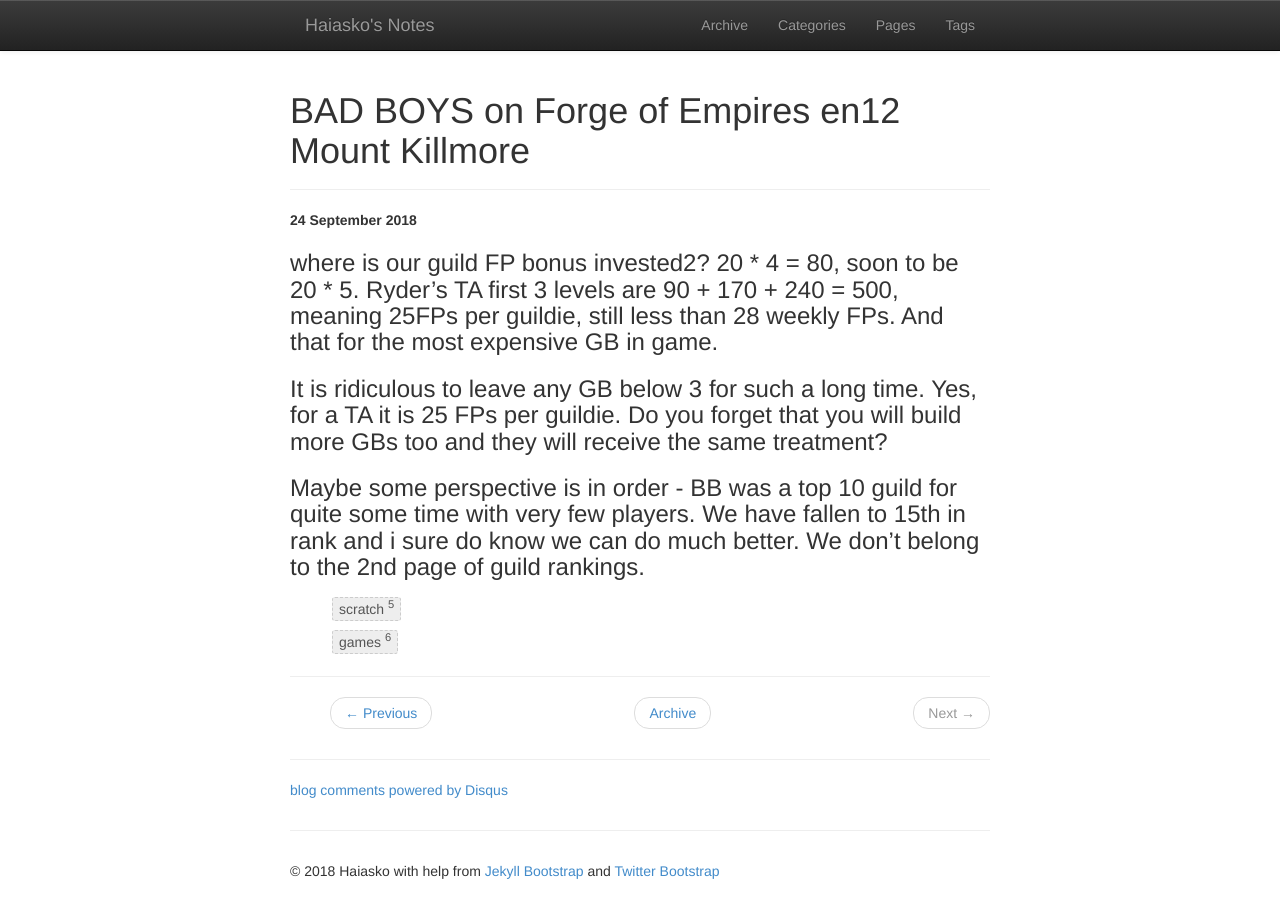
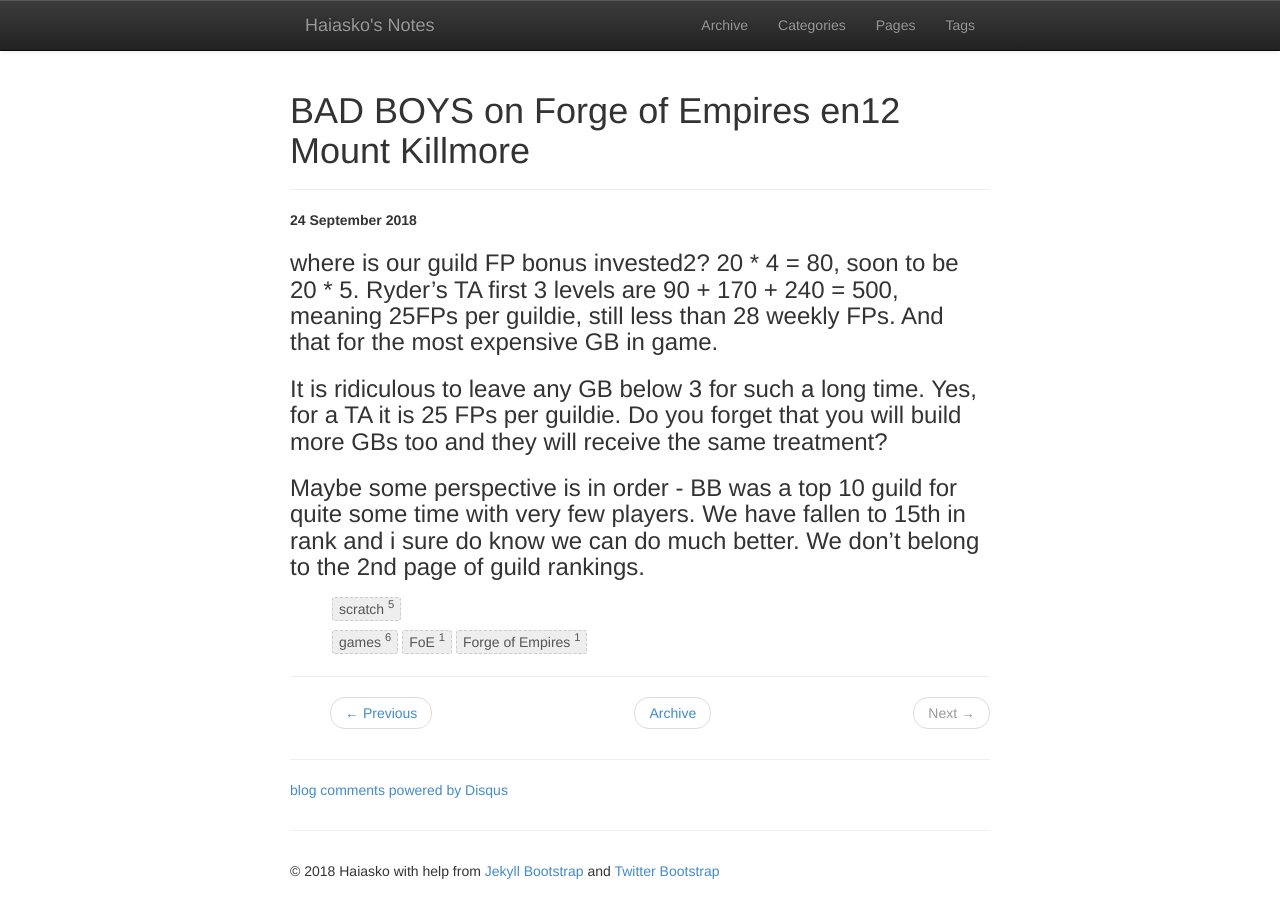
Before and after one commit to haiasko/haiasko.github.io, a Jekyll site: the page built from _posts/2018-09-24-discussing-guild-rules.md, in a window 1280 px wide. Built offline with Jekyll 4.4.1, drawn with Linux system fonts in a browser that asks for light colours; nearby versions of some CDN libraries; comment, search, counter and statistics services are not loaded.

Commit message:
FoE tags added

```diff
--- a/_posts/2018-09-24-discussing-guild-rules.md
+++ b/_posts/2018-09-24-discussing-guild-rules.md
@@ -2,7 +2,7 @@
 layout: post
 title: BAD BOYS on Forge of Empires en12 Mount Killmore
 category: scratch
-tags: [games]
+tags: [games, FoE, Forge of Empires]
 ---
 {% include JB/setup %}
 
```
